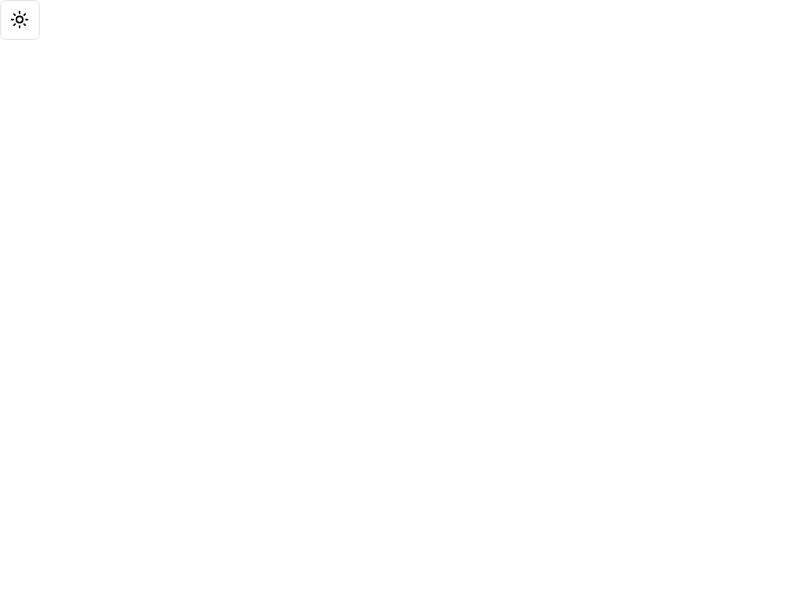
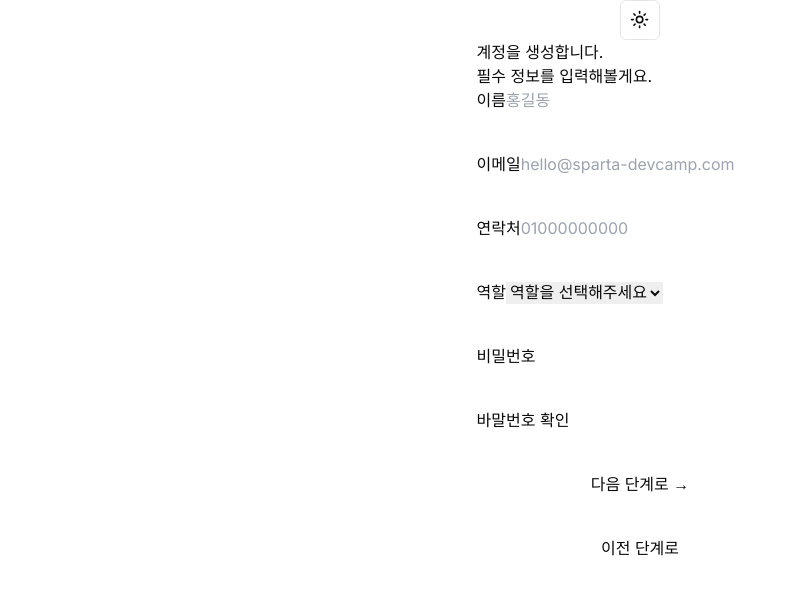
Before and after one commit to haniStudy/devcamp, a Next.js app: page / in a window 1280 px wide. Shown: the top 594 px of the page, without its empty margins (0-797 px from the left). Built offline with nearby package versions, Linux system fonts and the light colour scheme.

Commit message:
[Features] Zod와 React Hook Form 사용해  회원가입 페이지 구현

```diff
--- a/package.json
+++ b/package.json
@@ -9,6 +9,7 @@
     "lint": "next lint"
   },
   "dependencies": {
+    "@hookform/resolvers": "^3.3.4",
     "@radix-ui/react-dropdown-menu": "^2.0.6",
     "@radix-ui/react-slot": "^1.0.2",
     "class-variance-authority": "^0.7.0",
@@ -18,8 +19,10 @@
     "next-themes": "^0.2.1",
     "react": "^18",
     "react-dom": "^18",
+    "react-hook-form": "^7.51.0",
     "tailwind-merge": "^2.2.1",
-    "tailwindcss-animate": "^1.0.7"
+    "tailwindcss-animate": "^1.0.7",
+    "zod": "^3.22.4"
   },
   "devDependencies": {
     "@types/node": "^20",
--- a/src/app/page.tsx
+++ b/src/app/page.tsx
@@ -1,13 +1,14 @@
 import { ModeToggle } from "@/components/ui/dark-mode-toggle";
+import SignUp from "./pages/signup";
 
 export default function Home() {
     return (
-        <main>
+        <main className="flex flex-col items-center justify-center">
             <section>
                 <ModeToggle />
             </section>
             <section>
-
+                <SignUp />
             </section>
        </main>
     );
--- /dev/null
+++ b/src/app/pages/signup/index.tsx
@@ -0,0 +1,106 @@
+"use client"
+
+import React from "react";
+import { useForm } from "react-hook-form";
+import { z } from "zod";
+import { zodResolver } from '@hookform/resolvers/zod';
+
+type newUserType = {
+    name: string;
+    email: string;
+    tel: string;
+    role: string;
+    password: string;
+    passwordConfirm: string;
+}
+
+const SignUp = () => {
+    // 스키마
+    const schema = z.object({
+        name: z.string().min(2, { message: "이름은 2글자 이상이어야 합니다." }),
+        email: z.string().email({ message: "올바른 이메일을 입력해주세요." }),
+        tel: z.string().refine(value => value.startsWith('010'), { message: "010으로 시작하는 11자리 숫자를 입력해주세요." })
+                        .refine(value => value.length >= 11, { message: "연락처는 11자리여야 합니다." }),
+        role: z.string().nonempty({ message: "역할을 선택해주세요." }),
+        password: z.string().min(6, { message: "비밀번호는 최소 6자 이상이어야 합니다." })
+                         .regex(/^(?=.*[a-zA-Z])(?=.*\d)(?=.*[@$!%*?&])[A-Za-z\d@$!%*?&]+$/, { message: "비밀번호는 영문, 숫자, 특수문자를 포함해야 합니다." }),
+        passwordConfirm: z.string()
+                        .min(6, { message: "비밀번호는 최소 6자 이상이어야 합니다." })
+                        .regex(/^(?=.*[a-zA-Z])(?=.*\d)(?=.*[@$!%*?&])[A-Za-z\d@$!%*?&]+$/, { message: "비밀번호는 영문, 숫자, 특수문자를 포함해야 합니다." })
+    }).refine((data) => data.password === data.passwordConfirm, {
+        path: ["passwordConfirm"],
+        message: "비밀번호가 일치하지 않습니다.",
+    });
+
+    const { register, handleSubmit, formState: { errors } } = useForm({
+        resolver: zodResolver(schema),
+        defaultValues: {
+            name: "",
+            email: "",
+            tel: "",
+            role: "",
+            password: "",
+            passwordConfirm: "",
+        },
+    });
+
+    const onSubmit = (data: newUserType) => {
+        alert(JSON.stringify(data, null, 4));
+    };
+
+    return (
+        <article>
+            <section>
+                <h1>계정을 생성합니다.</h1>
+                <span>필수 정보를 입력해볼게요.</span>
+            </section>
+            <section>
+                <form onSubmit={handleSubmit(onSubmit)} className="flex flex-col space-y-10">
+                    <div>
+                        <label htmlFor="name">이름</label>
+                        <input type="text" id="name" placeholder="홍길동" {...register("name")}/>
+                        {errors.name && <p>{errors.name.message}</p>}
+                    </div>
+
+                    <div>
+                        <label htmlFor="email">이메일</label>
+                        <input type="email" id="email" placeholder="hello@sparta-devcamp.com" {...register("email")}/>
+                        {errors.email && <p>{errors.email.message}</p>}
+                    </div>
+
+                    <div>
+                        <label htmlFor="tel">연락처</label>
+                        <input type="tel" id="tel" placeholder="01000000000" {...register("tel")}/>
+                        {errors.tel && <p>{errors.tel.message}</p>}
+                    </div>
+
+                    <div>
+                        <label htmlFor="role">역할</label>
+                        <select id="role" {...register("role")}>
+                            <option value="" disabled selected hidden>역할을 선택해주세요</option>
+                            <option value="관리자">관리자</option>
+                            <option value="일반 사용자">일반 사용자</option>
+                        </select>
+                        {errors.role && <p>{errors.role.message}</p>}
+                    </div>
+                    <div>
+                        <label htmlFor="password">비밀번호</label>
+                        <input type="password" id="password" {...register("password")}/>
+                        {errors.password && <p>{errors.password.message}</p>}
+                    </div>
+
+                    <div>
+                        <label htmlFor="passwordConfirm">바말번호 확인</label>
+                        <input type="password" id="passwordConfirm" {...register("passwordConfirm")}/>
+                        {errors.passwordConfirm && <p>{errors.passwordConfirm.message}</p>}
+                    </div>
+
+                    <button type="submit">다음 단계로 → </button>
+                    <button>이전 단계로</button>
+                </form>
+            </section>
+        </article>
+    )
+}
+
+export default SignUp;
```
Also changed, not shown: 1 other file (tests, documents, lock files or other folders).
